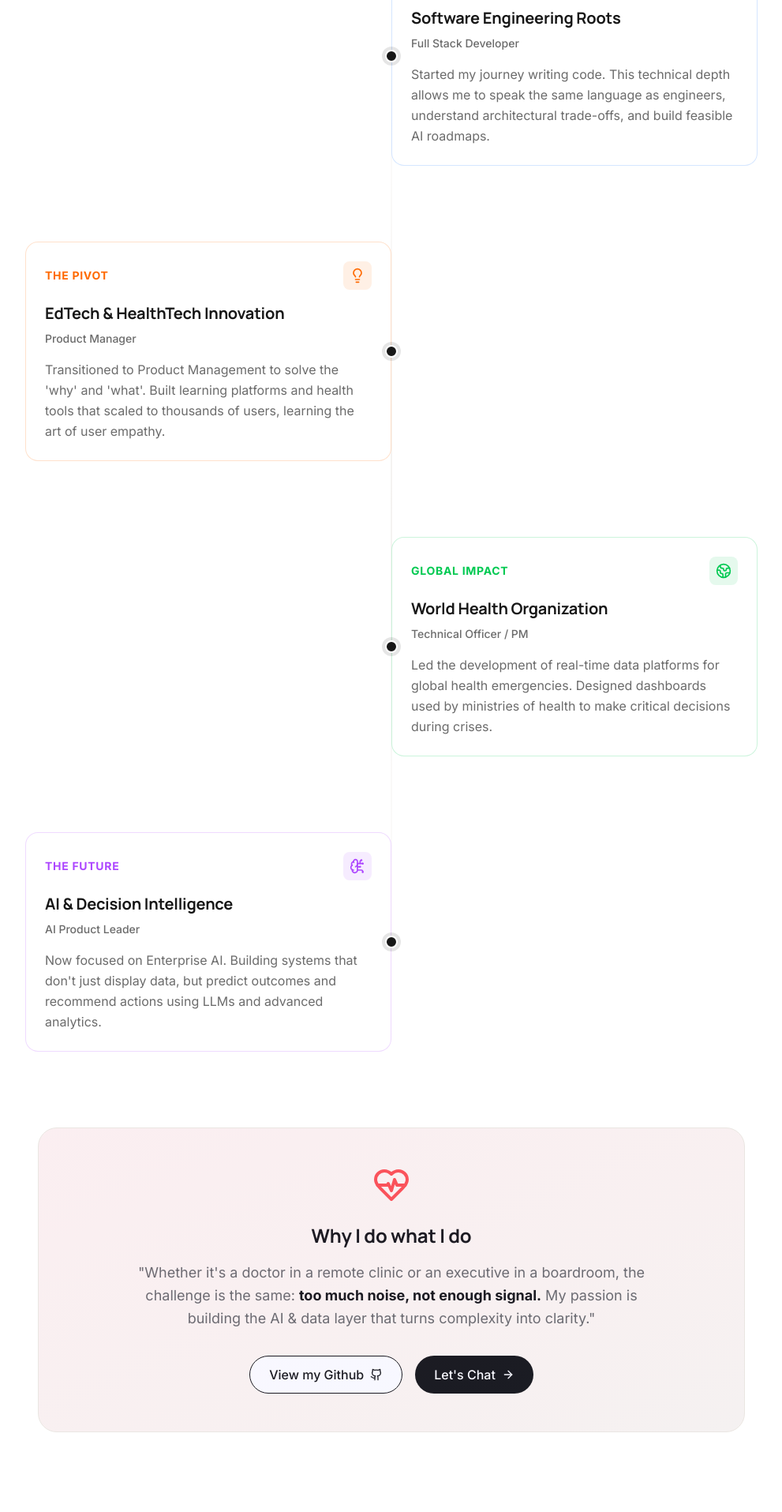
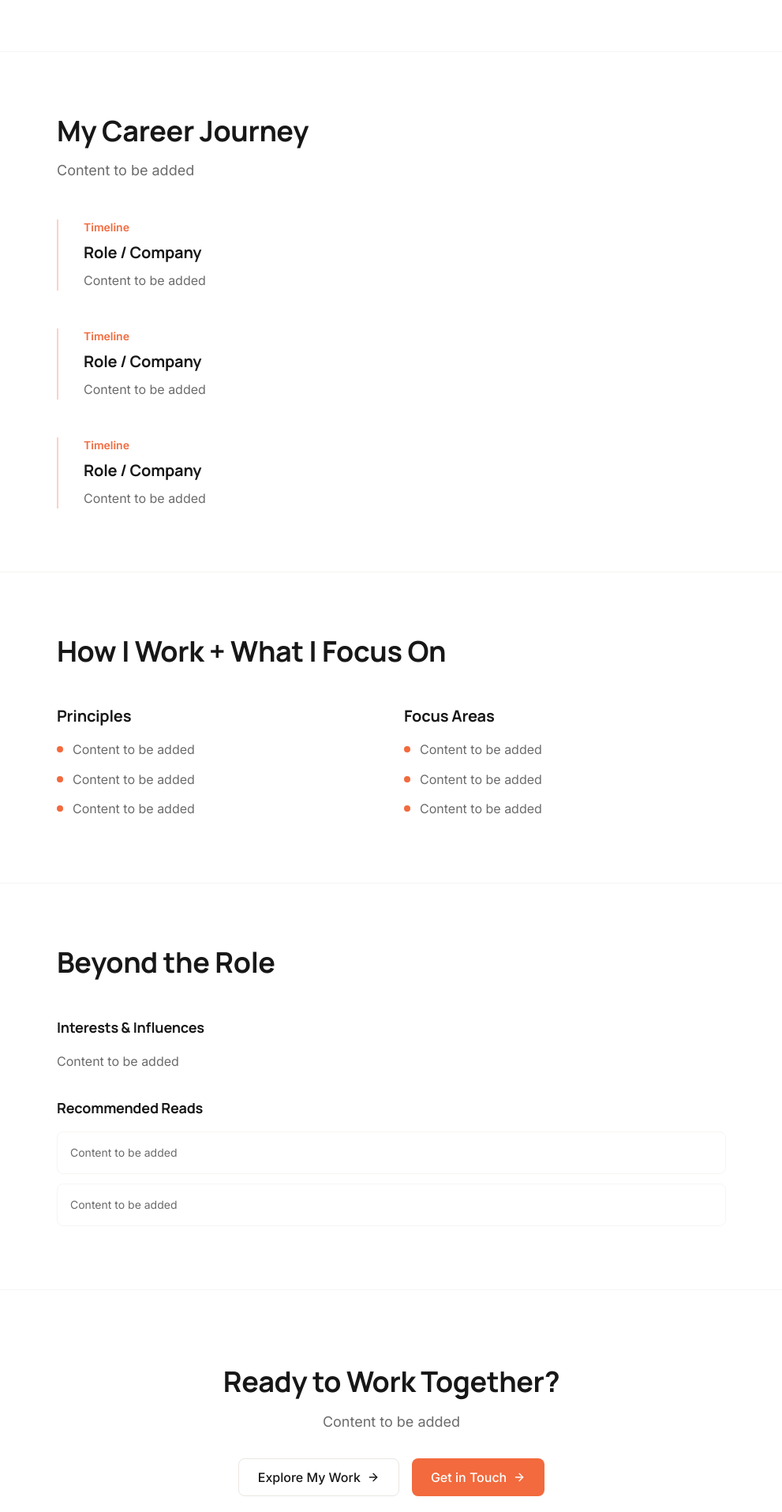
Before and after one commit to abdoulayebinta/my-portfolio, a Next.js app in the folder frontend/: page /about in a window 1280 px wide. Shown: the part 880-2795 px from the top of the page at 79% size, without its empty margins (144-1135 px from the left). Built offline with nearby package versions, Linux system fonts and the light colour scheme.

Commit message:
Rebuild the About page shell and remove the current layout

```diff
--- a/frontend/app/about/page.tsx
+++ b/frontend/app/about/page.tsx
@@ -3,7 +3,6 @@ import React from "react";
 import { Navbar } from "@/components/navbar";
 import { Footer } from "@/components/footer";
 import { AboutStory } from "@/components/sections/about-story";
-import { Contact } from "@/components/sections/contact";
 
 export const metadata: Metadata = {
   title: "About | Abdoulaye Bah",
@@ -15,14 +14,13 @@ export default function AboutPage() {
     <main className="min-h-screen bg-background text-foreground overflow-x-hidden">
       <Navbar />
 
-      <section className="pt-32 md:pt-40 pb-8">
+      <section className="pt-24 md:pt-32 pb-8">
         <div className="container mx-auto px-4 md:px-6">
-          <h1 className="text-4xl md:text-5xl font-bold mb-4">About Me</h1>
+          <h1 className="text-4xl md:text-5xl font-bold">About</h1>
         </div>
       </section>
 
       <AboutStory />
-      <Contact />
 
       <Footer />
     </main>
--- a/frontend/components/sections/about-story.tsx
+++ b/frontend/components/sections/about-story.tsx
@@ -1,150 +1,214 @@
 "use client";
 
 import React from "react";
-import { Badge } from "@/components/ui/badge";
+import Image from "next/image";
+import Link from "next/link";
 import { Button } from "@/components/ui/button";
-import { ArrowRight, Code2, Globe2, HeartPulse, Lightbulb, BrainCircuit, Github, Quote } from "lucide-react";
-import { useLanguage } from "@/context/language-context";
-import { testimonials } from "@/lib/data";
-import Image from "next/image";
+import { ArrowRight } from "lucide-react";
 
 export function AboutStory() {
-  const { t } = useLanguage();
+  return (
+    <>
+      {/* Section 1: About Me Introduction */}
+      <section className="py-16 md:py-20">
+        <div className="container mx-auto px-4 md:px-6">
+          <div className="grid grid-cols-1 md:grid-cols-2 gap-12 md:gap-16 items-center max-w-5xl">
 
-  const icons = [Code2, Lightbulb, Globe2, BrainCircuit];
-  const colors = [
-    { text: "text-blue-500", bg: "bg-blue-500/10", border: "border-blue-500/20" },
-    { text: "text-orange-500", bg: "bg-orange-500/10", border: "border-orange-500/20" },
-    { text: "text-green-500", bg: "bg-green-500/10", border: "border-green-500/20" },
-    { text: "text-purple-500", bg: "bg-purple-500/10", border: "border-purple-500/20" }
-  ];
+            {/* Text Column */}
+            <div className="space-y-6">
+              <h2 className="text-3xl md:text-4xl font-bold leading-tight">
+                A Product Thinker & Technical Builder
+              </h2>
+              <div className="space-y-4 text-base md:text-lg text-muted-foreground leading-relaxed">
+                <p>
+                  Content to be added
+                </p>
+              </div>
+            </div>
 
-  // Helper to parse markdown-like bold syntax
-  const renderWithBold = (text: string) => {
-    const parts = text.split(/(\*\*.*?\*\*)/g);
-    return parts.map((part, i) => {
-      if (part.startsWith('**') && part.endsWith('**')) {
-        return <strong key={i} className="text-foreground">{part.slice(2, -2)}</strong>;
-      }
-      return part;
-    });
-  };
+            {/* Portrait Column */}
+            <div className="relative">
+              <div className="relative aspect-square rounded-2xl overflow-hidden bg-muted border border-border/40">
+                <p className="absolute inset-0 flex items-center justify-center text-muted-foreground">
+                  [Portrait image here]
+                </p>
+              </div>
+            </div>
 
-  return (
-    <section id="about" className="py-24 relative overflow-hidden">
-      {/* Background Gradients */}
-      <div className="absolute top-0 right-0 w-[500px] h-[500px] bg-purple-500/5 rounded-full blur-[100px] -z-10" />
-      <div className="absolute bottom-0 left-0 w-[500px] h-[500px] bg-blue-500/5 rounded-full blur-[100px] -z-10" />
-
-      <div className="container mx-auto px-4 md:px-6">
-
-        {/* Header */}
-        <div className="max-w-3xl mx-auto text-center mb-20">
-          <div className="inline-flex items-center gap-2 px-3 py-1 rounded-full bg-secondary/50 border border-border backdrop-blur-sm mb-6">
-            <span className="w-2 h-2 rounded-full bg-purple-500 animate-pulse" />
-            <span className="text-xs font-medium text-muted-foreground uppercase tracking-widest">{t.about.badge}</span>
-          </div>
-          <h2 className="text-3xl md:text-5xl font-bold mb-6 leading-tight">
-            {t.about.title.part1} <br />
-            <span className="text-gradient">{t.about.title.highlight}</span>
-          </h2>
-          <p className="text-lg text-muted-foreground leading-relaxed">
-            {renderWithBold(t.about.description)}
-          </p>
-        </div>
-
-        {/* Timeline Grid */}
-        <div className="relative max-w-5xl mx-auto">
-          {/* Connecting Line (Desktop) */}
-          <div className="hidden md:block absolute left-1/2 top-0 bottom-0 w-px bg-gradient-to-b from-transparent via-border to-transparent -translate-x-1/2" />
-
-          <div className="space-y-12 md:space-y-24">
-            {t.about.timeline.map((item, index) => {
-              const Icon = icons[index % icons.length];
-              const style = colors[index % colors.length];
-
-              return (
-                <div key={index} className={`relative flex flex-col md:flex-row gap-8 md:gap-0 items-center ${index % 2 === 0 ? 'md:flex-row-reverse' : ''}`}>
-
-                  {/* Content Side */}
-                  <div className="flex-1 w-full md:w-1/2 md:px-12">
-                    <div className={`group p-6 rounded-2xl border ${style.border} bg-background/50 backdrop-blur-sm hover:bg-secondary/30 transition-all duration-300 hover:shadow-lg hover:-translate-y-1`}>
-                      <div className="flex items-center justify-between mb-4">
-                        <span className={`text-sm font-bold tracking-wider uppercase ${style.text}`}>{item.year}</span>
-                        <div className={`p-2 rounded-lg ${style.bg} ${style.text}`}>
-                          <Icon size={20} />
-                        </div>
-                      </div>
-                      <h3 className="text-xl font-bold mb-2">{item.title}</h3>
-                      <p className="text-sm font-medium text-muted-foreground mb-4">{item.role}</p>
-                      <p className="text-muted-foreground leading-relaxed">
-                        {item.description}
-                      </p>
-                    </div>
-                  </div>
-
-                  {/* Center Node */}
-                  <div className="absolute left-1/2 -translate-x-1/2 w-4 h-4 rounded-full border-2 border-background bg-foreground z-10 hidden md:block shadow-[0_0_0_4px_rgba(0,0,0,0.1)] dark:shadow-[0_0_0_4px_rgba(255,255,255,0.1)]" />
-
-                  {/* Empty Side for Balance */}
-                  <div className="flex-1 w-full md:w-1/2 hidden md:block" />
-                </div>
-              );
-            })}
           </div>
         </div>
+      </section>
 
-        {/* Philosophy / Closing */}
-        <div className="mt-24 max-w-4xl mx-auto bg-secondary/20 border border-border rounded-3xl p-8 md:p-12 text-center relative overflow-hidden">
-          <div className="absolute inset-0 bg-gradient-to-br from-purple-500/5 to-blue-500/5" />
-          <HeartPulse className="w-12 h-12 text-red-500 mx-auto mb-6 opacity-80" />
-          <h3 className="text-2xl font-bold mb-4">{t.about.philosophy.title}</h3>
-          <p className="text-lg text-muted-foreground leading-relaxed mb-8 max-w-2xl mx-auto">
-            {renderWithBold(t.about.philosophy.text)}
-          </p>
-          <div className="flex justify-center gap-4">
-            <a href="https://github.com/abdoulayebinta" target="_blank" rel="noopener noreferrer">
-              <Button variant="outline" className="rounded-full gap-2">
-                {t.about.philosophy.githubBtn} <Github className="w-4 h-4" />
-              </Button>
-            </a>
-            <Button variant="default" className="rounded-full bg-foreground text-background hover:bg-foreground/90">
-              {t.about.philosophy.chatBtn} <ArrowRight className="ml-2 w-4 h-4" />
-            </Button>
+      {/* Divider */}
+      <div className="border-t border-border/40" />
+
+      {/* Section 2: My Career Journey */}
+      <section className="py-16 md:py-20">
+        <div className="container mx-auto px-4 md:px-6 max-w-4xl">
+          <div className="mb-12">
+            <h2 className="text-3xl md:text-4xl font-bold mb-4">My Career Journey</h2>
+            <p className="text-lg text-muted-foreground">
+              Content to be added
+            </p>
+          </div>
+
+          <div className="space-y-12">
+            {/* Career milestone 1 */}
+            <div className="border-l-2 border-primary/30 pl-8">
+              <div className="flex gap-3 mb-2">
+                <div className="text-sm font-semibold text-primary">Timeline</div>
+              </div>
+              <h3 className="text-xl font-bold mb-2">Role / Company</h3>
+              <p className="text-muted-foreground leading-relaxed">
+                Content to be added
+              </p>
+            </div>
+
+            {/* Career milestone 2 */}
+            <div className="border-l-2 border-primary/30 pl-8">
+              <div className="flex gap-3 mb-2">
+                <div className="text-sm font-semibold text-primary">Timeline</div>
+              </div>
+              <h3 className="text-xl font-bold mb-2">Role / Company</h3>
+              <p className="text-muted-foreground leading-relaxed">
+                Content to be added
+              </p>
+            </div>
+
+            {/* Career milestone 3 */}
+            <div className="border-l-2 border-primary/30 pl-8">
+              <div className="flex gap-3 mb-2">
+                <div className="text-sm font-semibold text-primary">Timeline</div>
+              </div>
+              <h3 className="text-xl font-bold mb-2">Role / Company</h3>
+              <p className="text-muted-foreground leading-relaxed">
+                Content to be added
+              </p>
+            </div>
           </div>
         </div>
+      </section>
 
-        {/* Testimonials */}
-        <div id="testimonials" className="mt-24">
-          <h3 className="text-2xl md:text-3xl font-bold mb-12 text-center">What Colleagues Say</h3>
-          <div className="grid grid-cols-1 md:grid-cols-3 gap-8">
-            {testimonials.map((testimonial) => (
-              <div
-                key={testimonial.id}
-                className="bg-secondary/20 p-8 rounded-2xl border border-border relative hover:border-purple-500/30 transition-colors"
-              >
-                <Quote className="absolute top-6 right-6 text-purple-500/20 w-10 h-10" />
-                <p className="text-muted-foreground mb-6 italic">&quot;{testimonial.content}&quot;</p>
-                <div className="flex items-center gap-4">
-                  <div className="relative w-10 h-10 rounded-full overflow-hidden shrink-0">
-                    <Image
-                      src={testimonial.avatar}
-                      alt={testimonial.name}
-                      fill
-                      className="object-cover"
-                    />
-                  </div>
-                  <div>
-                    <h4 className="font-bold text-sm">{testimonial.name}</h4>
-                    <p className="text-xs text-muted-foreground">{testimonial.role}</p>
-                  </div>
+      {/* Divider */}
+      <div className="border-t border-border/40" />
+
+      {/* Section 3: How I Work + What I Focus On */}
+      <section className="py-16 md:py-20">
+        <div className="container mx-auto px-4 md:px-6 max-w-4xl">
+          <h2 className="text-3xl md:text-4xl font-bold mb-12">How I Work + What I Focus On</h2>
+
+          <div className="grid grid-cols-1 md:grid-cols-2 gap-8">
+
+            {/* Subsection 1 */}
+            <div className="space-y-4">
+              <h3 className="text-xl font-bold">Principles</h3>
+              <div className="space-y-3">
+                <div className="flex gap-3">
+                  <div className="w-2 h-2 rounded-full bg-primary mt-2 shrink-0" />
+                  <p className="text-muted-foreground">Content to be added</p>
+                </div>
+                <div className="flex gap-3">
+                  <div className="w-2 h-2 rounded-full bg-primary mt-2 shrink-0" />
+                  <p className="text-muted-foreground">Content to be added</p>
+                </div>
+                <div className="flex gap-3">
+                  <div className="w-2 h-2 rounded-full bg-primary mt-2 shrink-0" />
+                  <p className="text-muted-foreground">Content to be added</p>
                 </div>
               </div>
-            ))}
+            </div>
+
+            {/* Subsection 2 */}
+            <div className="space-y-4">
+              <h3 className="text-xl font-bold">Focus Areas</h3>
+              <div className="space-y-3">
+                <div className="flex gap-3">
+                  <div className="w-2 h-2 rounded-full bg-primary mt-2 shrink-0" />
+                  <p className="text-muted-foreground">Content to be added</p>
+                </div>
+                <div className="flex gap-3">
+                  <div className="w-2 h-2 rounded-full bg-primary mt-2 shrink-0" />
+                  <p className="text-muted-foreground">Content to be added</p>
+                </div>
+                <div className="flex gap-3">
+                  <div className="w-2 h-2 rounded-full bg-primary mt-2 shrink-0" />
+                  <p className="text-muted-foreground">Content to be added</p>
+                </div>
+              </div>
+            </div>
+
           </div>
         </div>
+      </section>
 
-      </div>
-    </section>
+      {/* Divider */}
+      <div className="border-t border-border/40" />
+
+      {/* Section 4: Beyond the Role + Recommendations */}
+      <section className="py-16 md:py-20">
+        <div className="container mx-auto px-4 md:px-6 max-w-4xl">
+          <h2 className="text-3xl md:text-4xl font-bold mb-12">Beyond the Role</h2>
+
+          <div className="space-y-8">
+
+            {/* Subsection */}
+            <div className="space-y-4">
+              <h3 className="text-lg font-bold">Interests & Influences</h3>
+              <p className="text-muted-foreground leading-relaxed">
+                Content to be added
+              </p>
+            </div>
+
+            {/* Recommendations/Resources */}
+            <div className="space-y-4">
+              <h3 className="text-lg font-bold">Recommended Reads</h3>
+              <div className="space-y-3">
+                <div className="p-4 rounded-lg bg-soft-peach/30 border border-border/40">
+                  <p className="text-sm text-muted-foreground">Content to be added</p>
+                </div>
+                <div className="p-4 rounded-lg bg-soft-peach/30 border border-border/40">
+                  <p className="text-sm text-muted-foreground">Content to be added</p>
+                </div>
+              </div>
+            </div>
+
+          </div>
+        </div>
+      </section>
+
+      {/* Divider */}
+      <div className="border-t border-border/40" />
+
+      {/* Section 5: Closing CTA */}
+      <section className="py-20 md:py-24">
+        <div className="container mx-auto px-4 md:px-6">
+          <div className="max-w-3xl mx-auto text-center space-y-8">
+
+            <div className="space-y-4">
+              <h2 className="text-3xl md:text-4xl font-bold">Ready to Work Together?</h2>
+              <p className="text-lg text-muted-foreground leading-relaxed">
+                Content to be added
+              </p>
+            </div>
+
+            <div className="flex flex-col sm:flex-row gap-4 justify-center">
+              <Link href="/work">
+                <Button variant="secondary" className="[cursor:pointer]">
+                  Explore My Work
+                  <ArrowRight className="ml-2 h-4 w-4" />
+                </Button>
+              </Link>
+              <Link href="/contact">
+                <Button variant="default" className="[cursor:pointer]">
+                  Get in Touch
+                  <ArrowRight className="ml-2 h-4 w-4" />
+                </Button>
+              </Link>
+            </div>
+
+          </div>
+        </div>
+      </section>
+    </>
   );
 }
```
